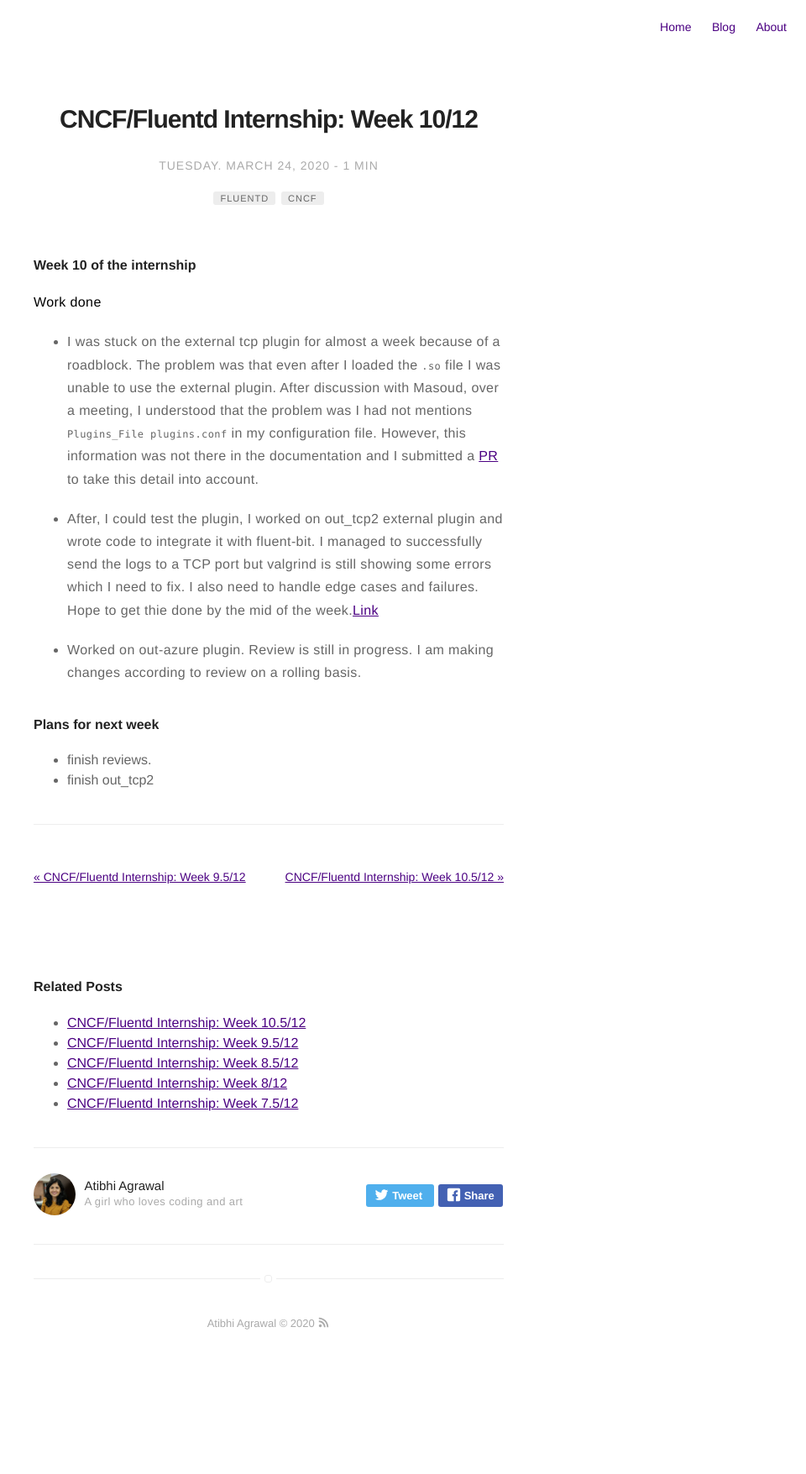
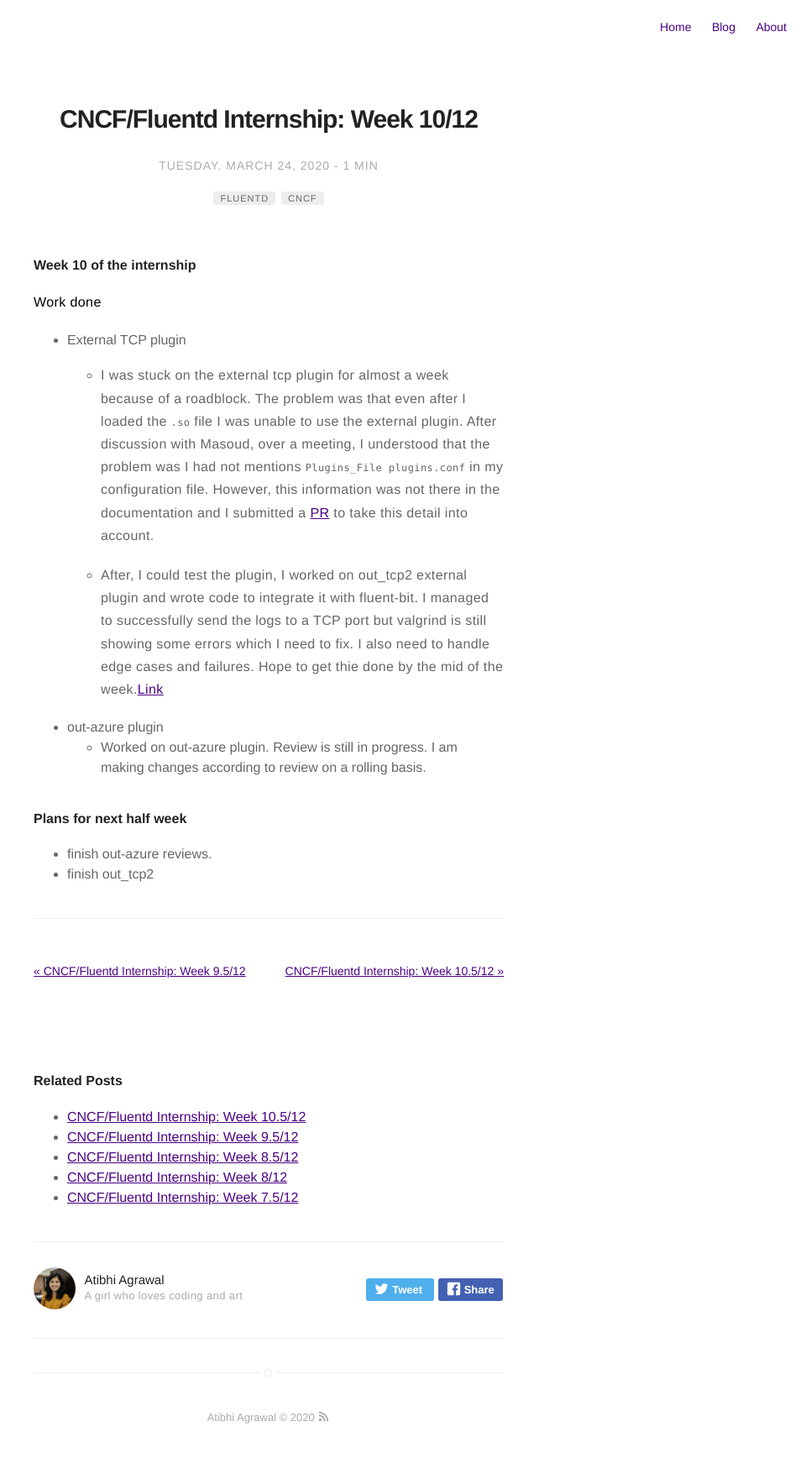
Before and after one commit to asquare14/aSquare14.github.io, a Jekyll site: the page built from _posts/2020-3-24-week10-fluentd-internship.markdown, in a window 1280 px wide. Shown: the whole page at 84% size, without its empty margins (320-1280 px from the left). Built offline with Jekyll 4.4.1, drawn with Linux system fonts in a browser that asks for light colours; before the commit the page ends 1643 px from its top, so only the background shows below that.

Commit message:
Update 2020-3-24-week10-fluentd-internship.markdown

```diff
--- a/_posts/2020-3-24-week10-fluentd-internship.markdown
+++ b/_posts/2020-3-24-week10-fluentd-internship.markdown
@@ -16,17 +16,19 @@ description: Description of week-10 of fluent-d internship
 
 **Work done**
 
-- I was stuck on the external tcp plugin for almost a week because of a roadblock. The problem was that even after
-I loaded the `.so` file I was unable to use the external plugin. After discussion with Masoud, over a meeting, I understood
-that the problem was I had not mentions `Plugins_File plugins.conf` in my configuration file. However, this information was not there in the documentation and I submitted a [PR](https://github.com/fluent/fluent-bit-plugin/pull/4) to take this detail into account.
+- External TCP plugin
+    - I was stuck on the external tcp plugin for almost a week because of a roadblock. The problem was that even after
+    I loaded the `.so` file I was unable to use the external plugin. After discussion with Masoud, over a meeting, I understood
+    that the problem was I had not mentions `Plugins_File plugins.conf` in my configuration file. However, this information was not there in the documentation and I submitted a [PR](https://github.com/fluent/fluent-bit-plugin/pull/4) to take this detail into account.
 
-- After, I could test the plugin, I worked on out_tcp2 external plugin and wrote code to integrate it with fluent-bit. I managed to successfully send the logs to a TCP port but valgrind is still showing some errors which I need to fix. I also need to handle edge cases and failures. Hope to get thie done by the mid of the week.[Link](https://github.com/fluent/fluent-bit-plugin/pull/5)
+    - After, I could test the plugin, I worked on out_tcp2 external plugin and wrote code to integrate it with fluent-bit. I managed to successfully send the logs to a TCP port but valgrind is still showing some errors which I need to fix. I also need to handle edge cases and failures. Hope to get thie done by the mid of the week.[Link](https://github.com/fluent/fluent-bit-plugin/pull/5)
 
-- Worked on out-azure plugin. Review is still in progress. I am making changes according to review on a rolling basis.
+- out-azure plugin
+    - Worked on out-azure plugin. Review is still in progress. I am making changes according to review on a rolling basis.
 
-#### Plans for next week
+#### Plans for next half week
 
-- finish reviews.
+- finish out-azure reviews.
 - finish out_tcp2
 
 ---
```
